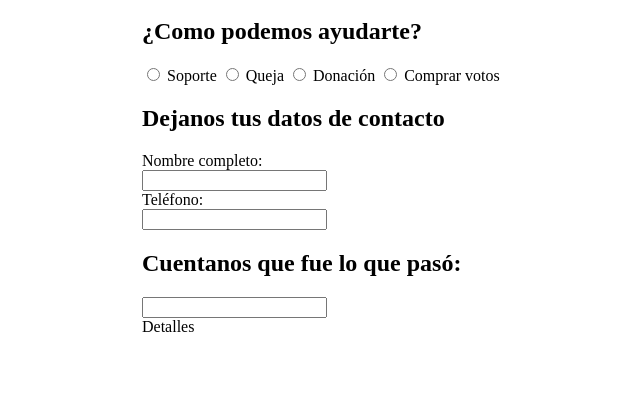
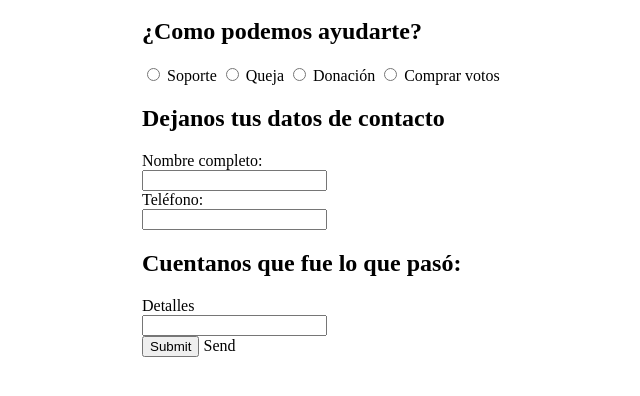
Before and after one commit to ImWalterGZ/practicaContacto, a plain HTML site: page index.html in a window 1280 px wide. Shown: the part 356-752 px from the top of the page, without its empty margins (182-822 px from the left). Drawn offline with Linux system fonts and the light colour scheme.

Commit message:
Submit agregado

```diff
--- a/index.html
+++ b/index.html
@@ -7,6 +7,7 @@
     <link rel="stylesheet" href="styles.css" />
   </head>
   <body>
+    <main>
       <div class="formulario">
         <h1>¡Contáctanos!</h1>
         <h2>¿Como podemos ayudarte?</h2>
@@ -16,7 +17,12 @@
             <label for="Soporte">Soporte</label>
             <input type="radio" id="Queja" name="fav_language" value="HTML" />
             <label for="Queja">Queja</label>
-          <input type="radio" id="Donación" name="fav_language" value="HTML" />
+            <input
+              type="radio"
+              id="Donación"
+              name="fav_language"
+              value="HTML"
+            />
             <label for="Donación">Donación</label>
             <input
               type="radio"
@@ -39,10 +45,18 @@
         <div>
           <h2>Cuentanos que fue lo que pasó:</h2>
           <form>
-          <input type="text" id="detalles" name="detalles" /><br />
-          <label for="detalles">Detalles</label>
+            <label for="detalles">Detalles</label><br />
+            <input
+              type="text"
+              id="detalles"
+              name="detalles"
+              class="detalles"
+            /><br />
+            <input type="submit" text="enviar" id="" />
+            <label> Send </label>
           </form>
         </div>
       </div>
+    </main>
   </body>
 </html>
```
Lines whose indentation alone changed are shown as unchanged.
